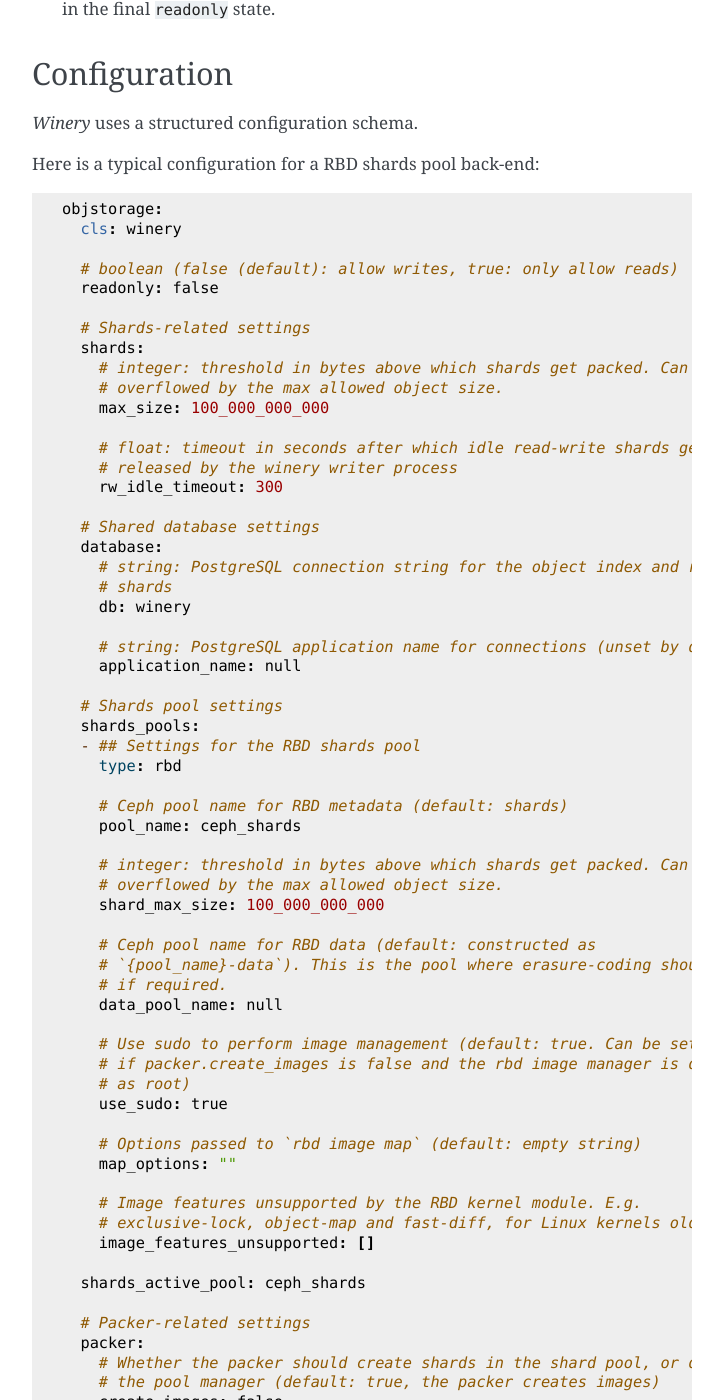
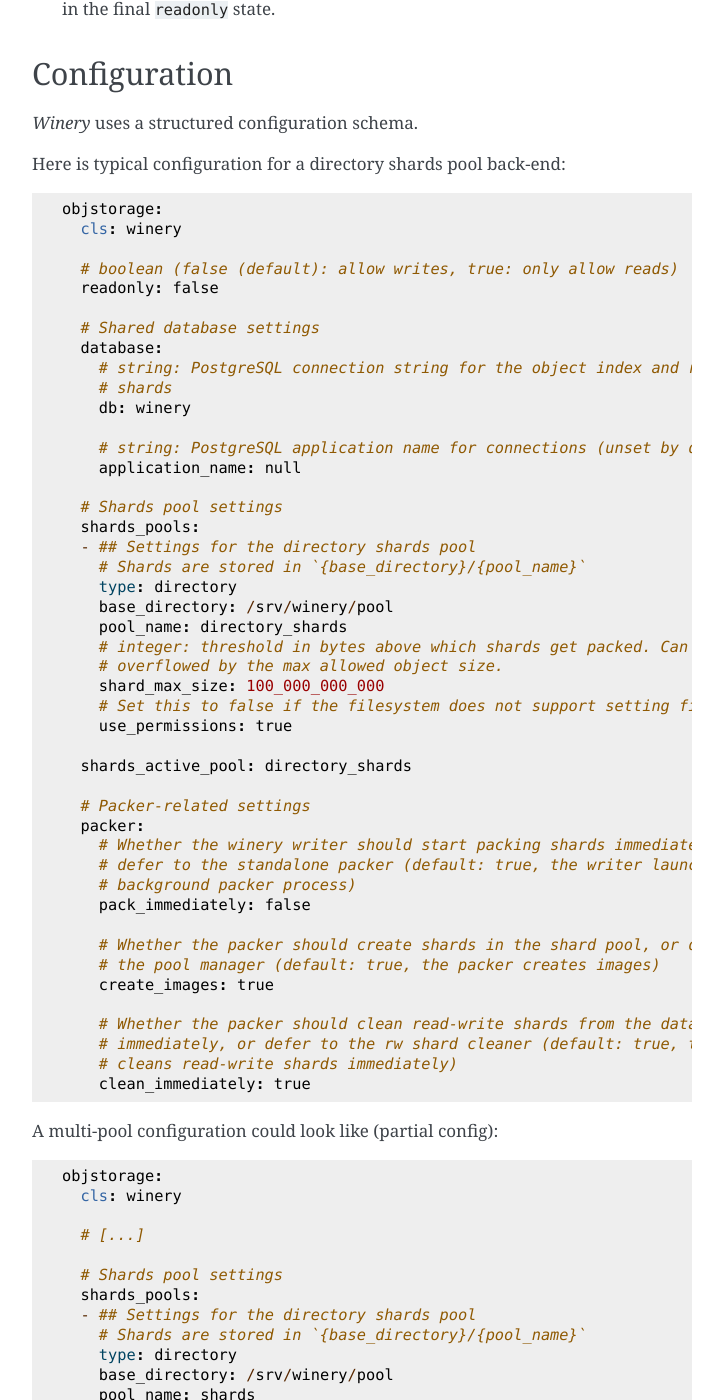
Before and after one commit to SoftwareHeritage/swh-objstorage, a Sphinx documentation site: the page built from docs/winery.rst, in a window 1280 px wide and 1400 px high, scrolled down 4815 px. Shown: the whole window, without its empty margins (388-1111 px from the left). Built offline with Sphinx 7.4.7, drawn with Linux system fonts in a browser that asks for light colours; some of the changed text lies outside the part shown.

Commit message:
doc: Add an example of mosic and mosaic-s3 config in winery's doc
Also remove RBD pools in these examples.

```diff
--- a/docs/winery.rst
+++ b/docs/winery.rst
@@ -236,70 +236,6 @@
 
 `Winery` uses a structured configuration schema.
 
-Here is a typical configuration for a RBD shards pool back-end::
-
-  objstorage:
-    cls: winery
-
-    # boolean (false (default): allow writes, true: only allow reads)
-    readonly: false
-
-    # Shards-related settings
-    shards:
-      # integer: threshold in bytes above which shards get packed. Can be
-      # overflowed by the max allowed object size.
-      max_size: 100_000_000_000
-
-      # float: timeout in seconds after which idle read-write shards get
-      # released by the winery writer process
-      rw_idle_timeout: 300
-
-    # Shared database settings
-    database:
-      # string: PostgreSQL connection string for the object index and read-write
-      # shards
-      db: winery
-
-      # string: PostgreSQL application name for connections (unset by default)
-      application_name: null
-
-    # Shards pool settings
-    shards_pools:
-    - ## Settings for the RBD shards pool
-      type: rbd
-
-      # Ceph pool name for RBD metadata (default: shards)
-      pool_name: ceph_shards
-
-      # integer: threshold in bytes above which shards get packed. Can be
-      # overflowed by the max allowed object size.
-      shard_max_size: 100_000_000_000
-
-      # Ceph pool name for RBD data (default: constructed as
-      # `{pool_name}-data`). This is the pool where erasure-coding should be set,
-      # if required.
-      data_pool_name: null
-
-      # Use sudo to perform image management (default: true. Can be set to false
-      # if packer.create_images is false and the rbd image manager is deployed
-      # as root)
-      use_sudo: true
-
-      # Options passed to `rbd image map` (default: empty string)
-      map_options: ""
-
-      # Image features unsupported by the RBD kernel module. E.g.
-      # exclusive-lock, object-map and fast-diff, for Linux kernels older than 5.3
-      image_features_unsupported: []
-
-    shards_active_pool: ceph_shards
-
-    # Packer-related settings
-    packer:
-      # Whether the packer should create shards in the shard pool, or defer to
-      # the pool manager (default: true, the packer creates images)
-      create_images: false
-
 Here is typical configuration for a directory shards pool back-end::
 
   objstorage:
@@ -362,19 +298,23 @@
       # Shards are stored in `{base_directory}/{pool_name}`
       type: directory
       base_directory: /srv/winery/pool
-      pool_name: directory_shards
+      pool_name: shards
       shard_max_size: 10_000_000_000
-    - ## Settings for an RBD shards pool
-      type: rbd
-      pool_name: ceph_shards
-      # [...]
-    - ## Settings for a second directory shards pool
-      type: directory
+    - ## Settings for a second (mosaic in a directory) pool
+      type: mosaic
       base_directory: /srv/winery/pool
-      pool_name: second_directory_shards
+      pool_name: mosaics
+      shard_max_size: 10_000_000_000
+    - ## Settings for a third (mosaic on s3) pool
+      type: mosaic-s3
+      base_url: s3://softwareheritage/winery
+      tmp_directory: /tmp/winery/mosaics
+      pool_name: s3_mosaics
+      compression_level: 5
+      shard_max_size: 10_000_000_000
 
     # only this pool will be used for ingestion
-    shards_active_pool: directory_shards
+    shards_active_pool: s3_mosaics
 
 
 Migration notes
```
